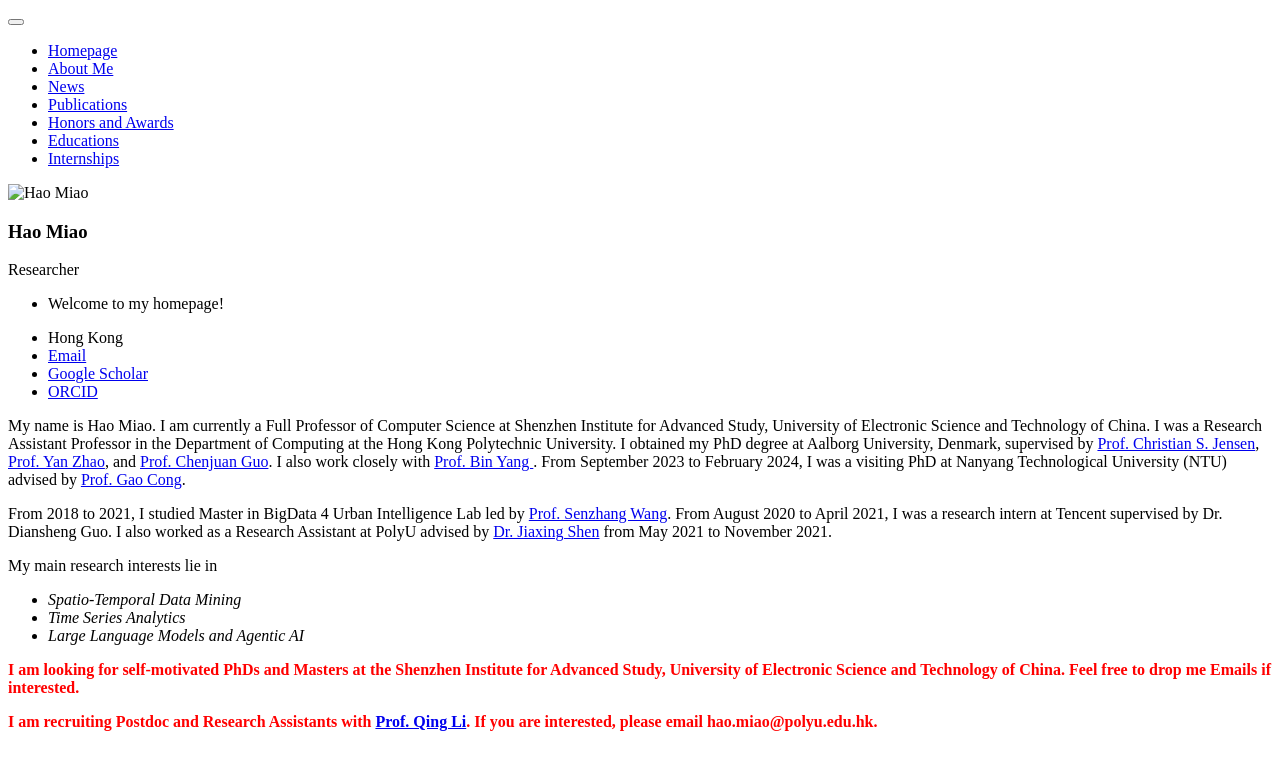
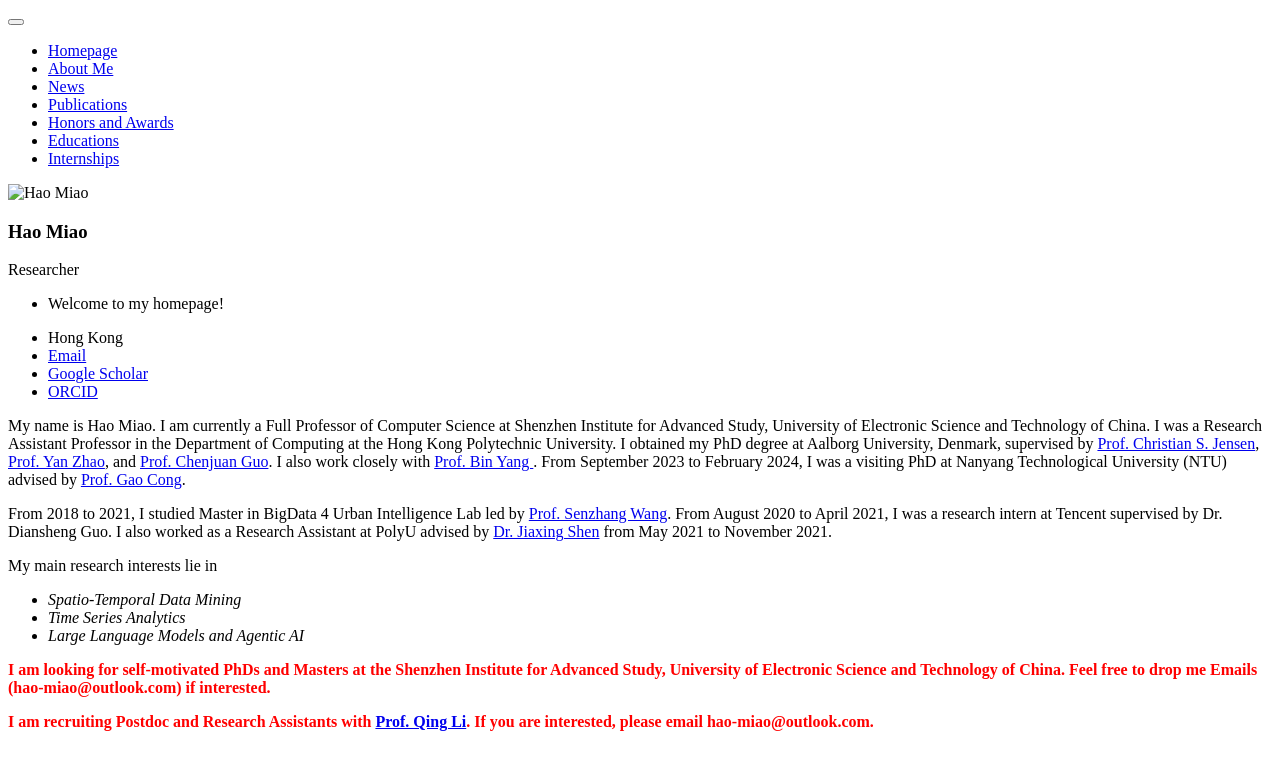
Before and after one commit to MiaoHaoSunny/MiaoHaoSunny.github.io, a Jekyll site: the page built from _pages/includes/intro.md, in a window 1280 px wide. Shown: the top 770 px of the page. Built offline with Jekyll 4.4.1, drawn with Linux system fonts in a browser that asks for light colours; our own code applies the rules of GitHub Pages for plain Markdown files.

Commit message:
Update intro.md

```diff
--- a/_pages/includes/intro.md
+++ b/_pages/includes/intro.md
@@ -8,9 +8,9 @@ My main research interests lie in
 - _Time Series Analytics_
 - _Large Language Models and Agentic AI_
 
-<b><font color="red">I am looking for self-motivated PhDs and Masters at the Shenzhen Institute for Advanced Study, University of Electronic Science and Technology of China. Feel free to drop me Emails if interested.</font></b>
+<b><font color="red">I am looking for self-motivated PhDs and Masters at the Shenzhen Institute for Advanced Study, University of Electronic Science and Technology of China. Feel free to drop me Emails (hao-miao@outlook.com) if interested.</font></b>
 
-<b><font color="red">I am recruiting Postdoc and Research Assistants with <a href="https://www4.comp.polyu.edu.hk/~csqli/">Prof. Qing Li</a>. If you are interested, please email hao.miao@polyu.edu.hk.</font></b>
+<b><font color="red">I am recruiting Postdoc and Research Assistants with <a href="https://www4.comp.polyu.edu.hk/~csqli/">Prof. Qing Li</a>. If you are interested, please email hao-miao@outlook.com.</font></b>
 
 <!-- I have published 10+ papers at top-tier DB/DM conferences and journals such as ICDE, CIKM, and TKDE. -->
 <!-- <a href='https://scholar.google.com/citations?user=eRouT0MAAAAJ'><img src="https://img.shields.io/endpoint?logo=Google%20Scholar&url=https%3A%2F%2Fcdn.jsdelivr.net%2Fgh%2FRayeRen%2Fmiaohaosunny.github.io@google-scholar-stats%2Fgs_data_shieldsio.json&labelColor=f6f6f6&color=9cf&style=flat&label=citations"></a> -->
```
